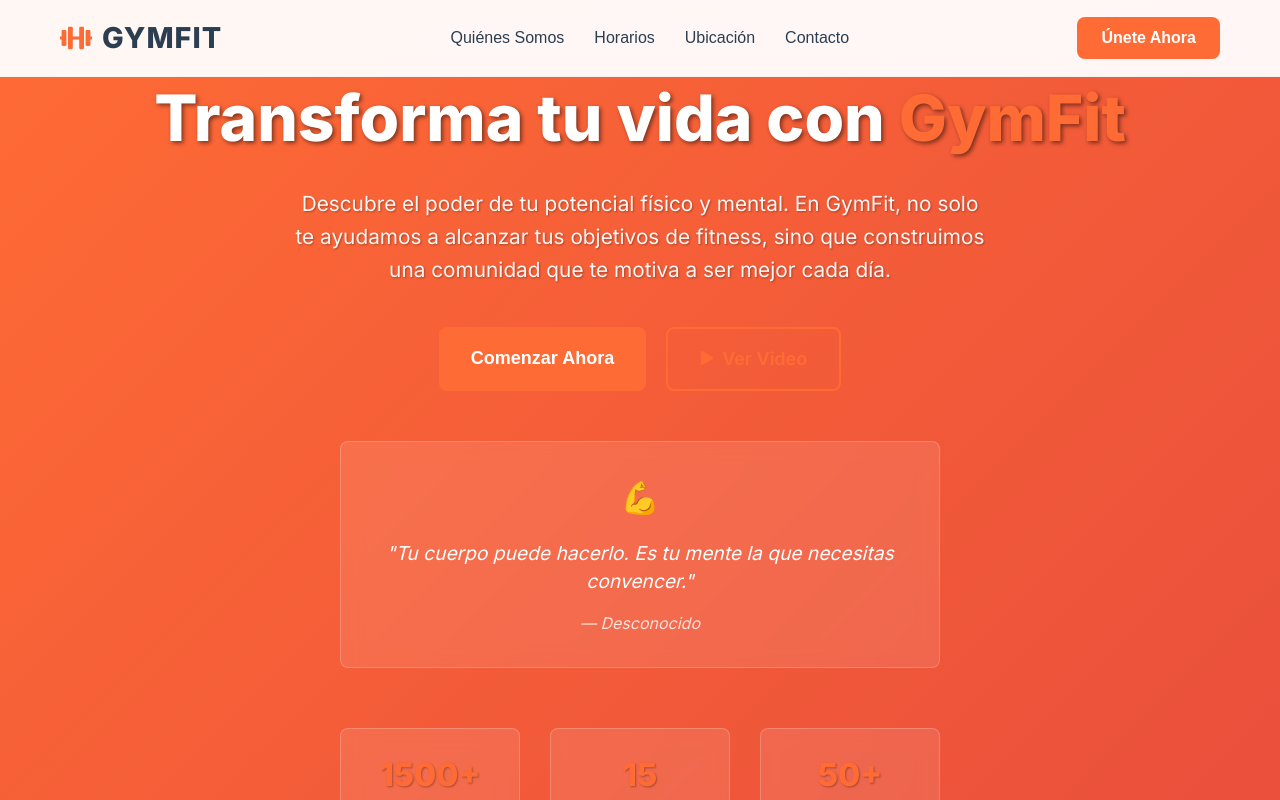
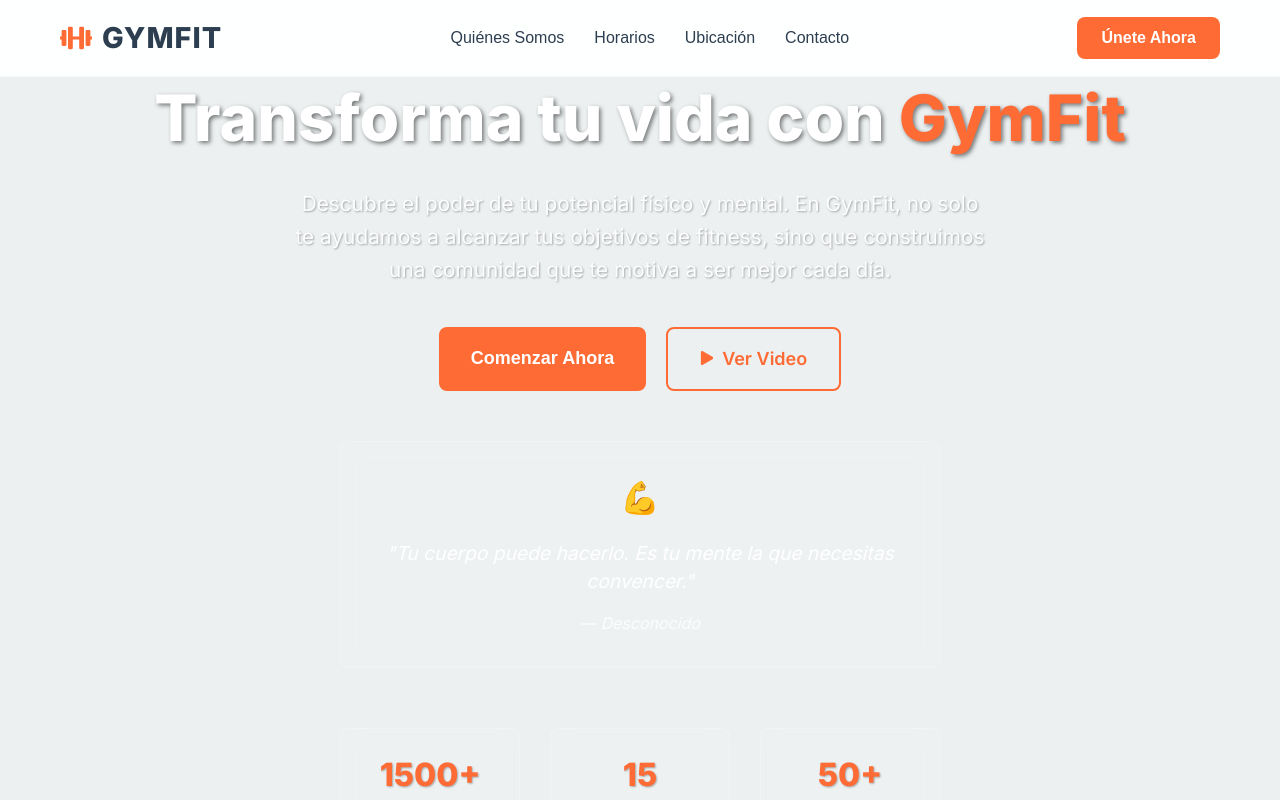
Before and after one commit to Piroenzo/Gim, a React (Create React App) app in the folder frontend/: page / in a window 1280 px wide. Shown: the top 800 px of the page. Built offline with nearby package versions, Linux system fonts and the light colour scheme; no server answers; the HTML template or start-up script is replaced by a standard one.

Commit message:
Hero: fondo azul-morado con gradiente y mejor contraste

```diff
--- a/frontend/src/components/Hero.css
+++ b/frontend/src/components/Hero.css
@@ -8,7 +8,7 @@
   color: white;
   overflow: hidden;
   padding-top: 80px;
-  background: linear-gradient(135deg, var(--primary-color), var(--accent-color));
+  background:  var(--neutral-color);
 }
 
 .hero-background {
@@ -17,10 +17,6 @@
   left: 0;
   right: 0;
   bottom: 0;
-  background: linear-gradient(135deg, #667eea 0%, #764ba2 100%) !important;
-  background: -webkit-linear-gradient(135deg, #667eea 0%, #764ba2 100%) !important;
-  background: -moz-linear-gradient(135deg, #667eea 0%, #764ba2 100%) !important;
-  background: -o-linear-gradient(135deg, #667eea 0%, #764ba2 100%) !important;
   background-size: cover;
   background-position: center;
   z-index: -2;
```
